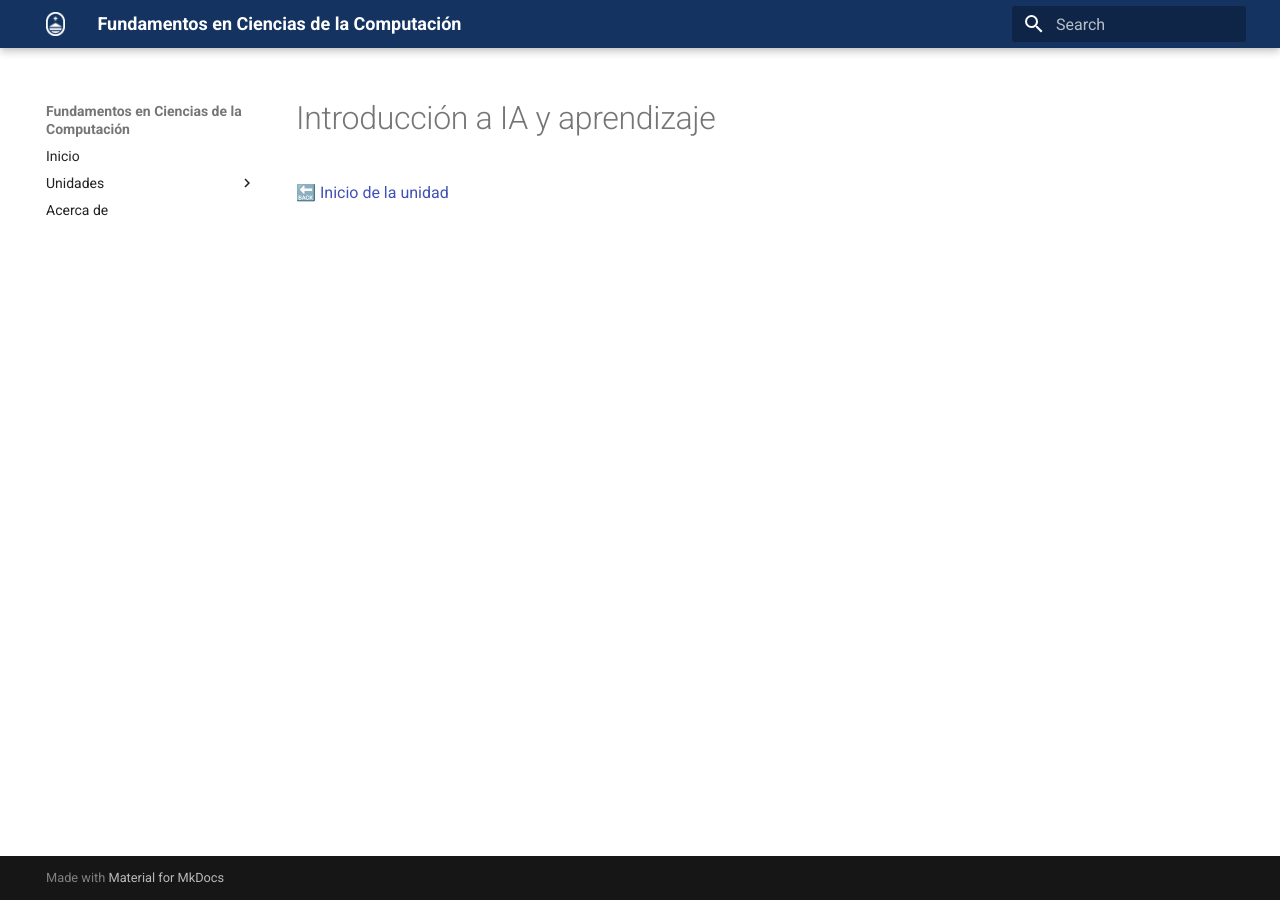
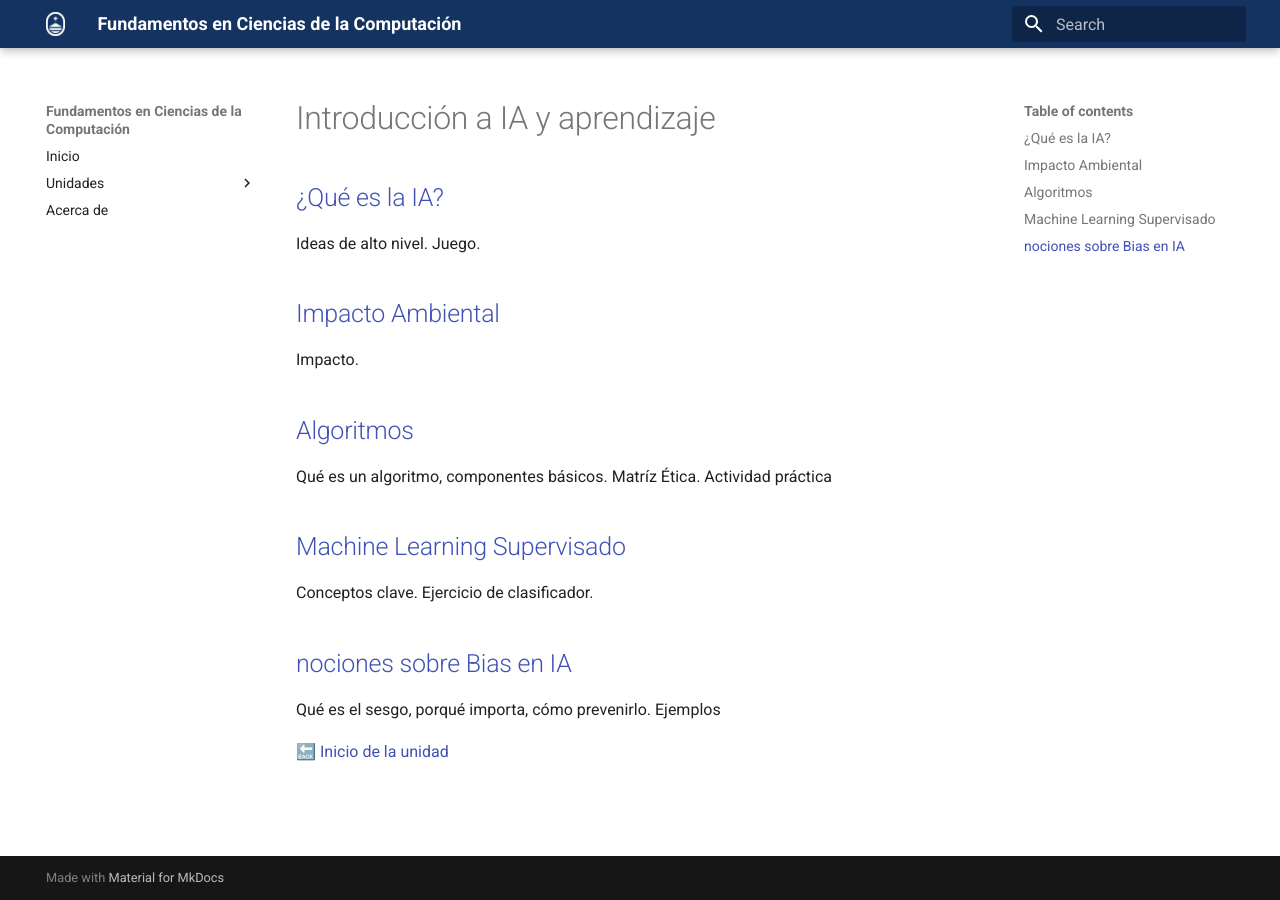
Before and after one commit to ucudal/Fundamentos_Ciencias_Computacion_Conceptos, an MkDocs documentation site: the page built from docs/unidad/5/ia/readme.md, in a window 1280 px wide. Built offline with MkDocs 1.6.1 and Material for MkDocs 9.7.7, drawn with Linux system fonts in a browser that asks for light colours.

Commit message:
Update readme.md

```diff
--- a/docs/unidad/5/ia/readme.md
+++ b/docs/unidad/5/ia/readme.md
@@ -1,3 +1,23 @@
 # Introducción a IA y aprendizaje
 
+## [¿Qué es la IA?](./1_ia.md)
+
+Ideas de alto nivel. Juego.
+
+## [Impacto Ambiental](2_ambiental.md)
+
+Impacto.
+
+## [Algoritmos](./3_algoritmos.md)
+
+Qué es un algoritmo, componentes básicos. Matríz Ética. Actividad práctica
+
+## [Machine Learning Supervisado](./4_supervisado.md)
+
+Conceptos clave. Ejercicio de clasificador.
+
+## [nociones sobre Bias en IA](./5_bias.md)
+
+Qué es el sesgo, porqué importa, cómo prevenirlo. Ejemplos
+
 [🔙 Inicio de la unidad](../readme.md)
```
